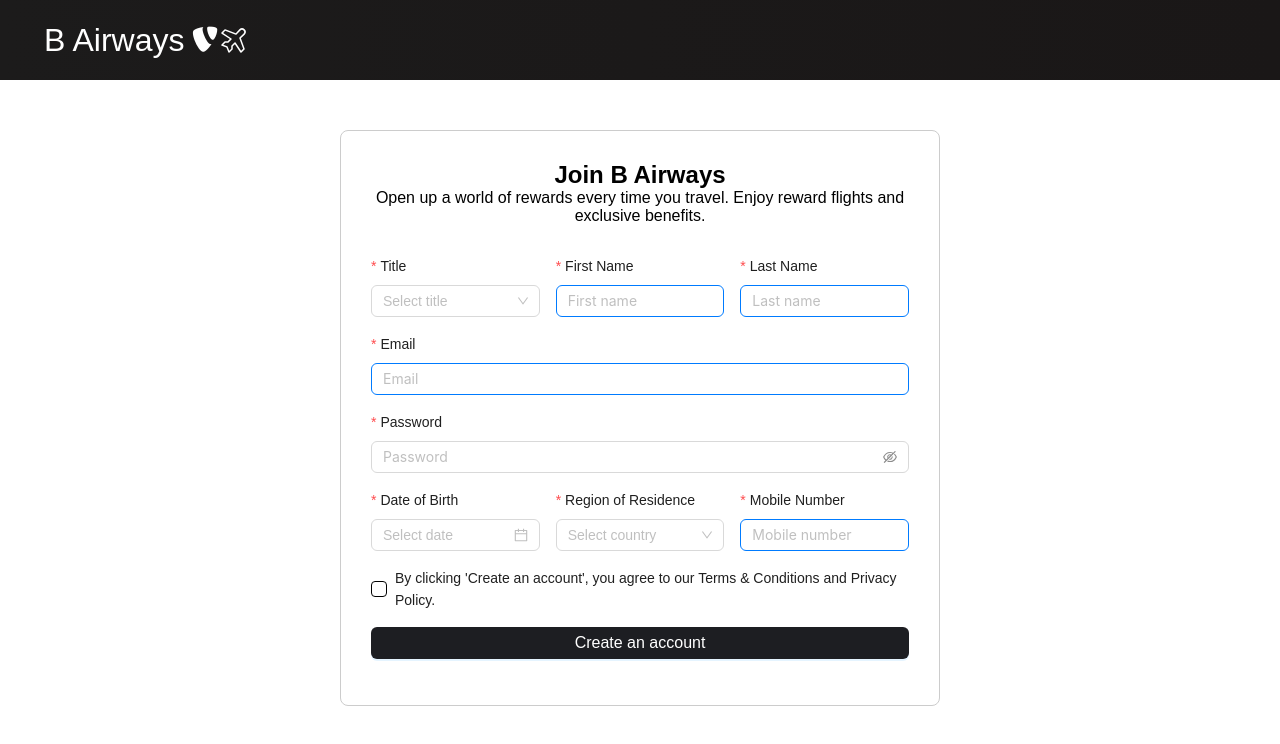
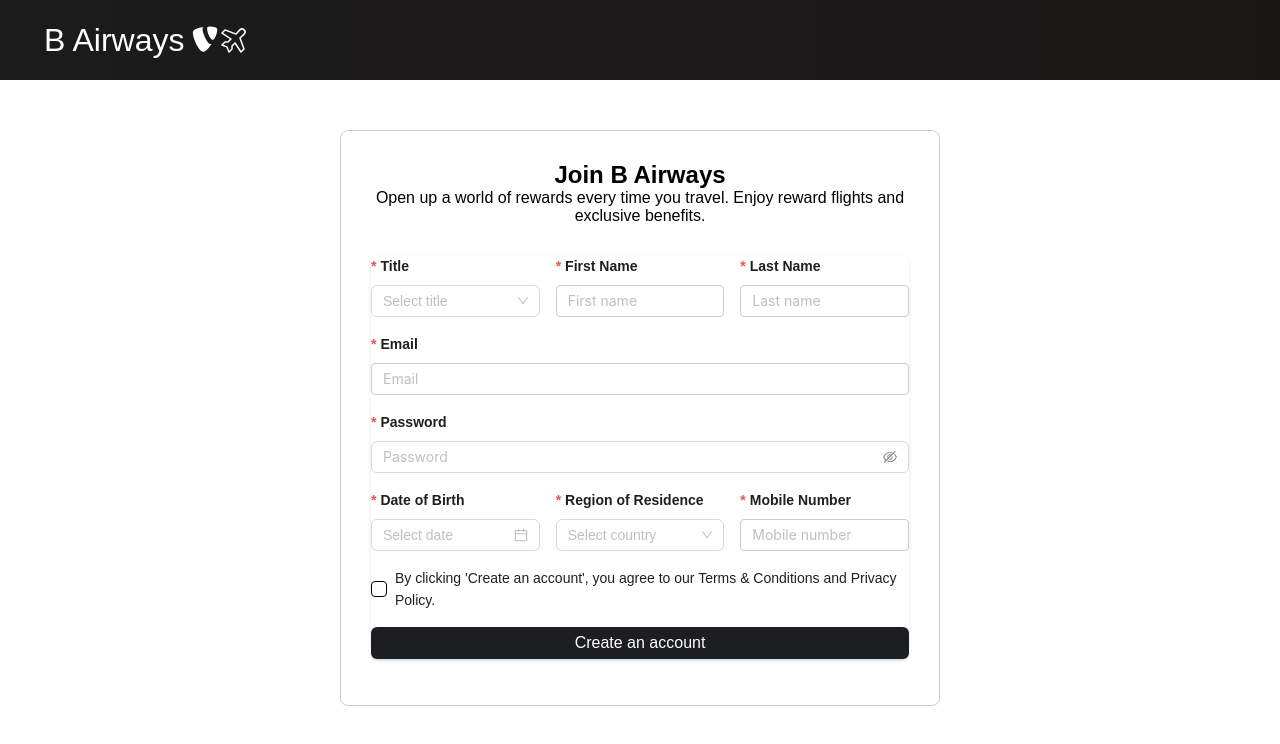
Before and after one commit to De-Silva-Madhushankha/Airline-Reservation-System, a React (Vite) app in the folder b-airlines-frontend/: page /sign-up in a window 1280 px wide. Shown: the top 744 px of the page. Built offline with nearby package versions, Linux system fonts and the light colour scheme.

Commit message:
updated styling

```diff
--- a/b-airlines-frontend/src/App.css
+++ b/b-airlines-frontend/src/App.css
@@ -41,7 +41,54 @@
 }
 
 .ant-btn-primary:focus {
-    background-color: #060606; /* Darker green on focus */
+    background-color: #060606;
     border: none; /* Remove borders */
     box-shadow: none; /* Remove focus shadow */
 }
+
+
+form {
+    margin: 20px 0;
+    padding: 20px;
+    background-color: #fff; /* White background */
+    border-radius: 8px;
+    box-shadow: 0 2px 4px rgba(0, 0, 0, 0.1); /* Light shadow */
+}
+
+form .ant-form-item {
+    margin-bottom: 16px;
+}
+
+form .ant-form-item-label > label {
+    font-weight: bold;
+    color: #333; /* Dark gray color */
+}
+
+form .ant-form-item-control-input input,
+form .ant-form-item-control-input textarea,
+form .ant-form-item-control-input select {
+    border: 1px solid #ccc; /* Light gray border */
+    border-radius: 4px;
+
+}
+
+form button {
+    background-color: #000; /* Black background */
+    border-color: #000; /* Black border */
+    color: #fff; /* White text color */
+    padding: 10px 20px;
+    border-radius: 4px;
+    cursor: pointer;
+}
+
+form button:hover {
+    background-color: #333; /* Dark gray background on hover */
+    border-color: #333; /* Dark gray border on hover */
+}
+
+form button:focus {
+    background-color: #060606; /* Darker black on focus */
+    border-color: #060606; /* Darker black border on focus */
+    box-shadow: none; /* Remove focus shadow */
+    outline: none; /* Remove default outline */
+}
--- a/b-airlines-frontend/src/components/SignUpComponent.jsx
+++ b/b-airlines-frontend/src/components/SignUpComponent.jsx
@@ -1,5 +1,5 @@
 import React, { useState } from 'react';
-import { Form,Checkbox, Input, Button, DatePicker, Select, Row, Col } from 'antd';
+import { Form,Checkbox, Input, Button, DatePicker, Select, Row, Col, message } from 'antd';
 import axios from '../axiosConfig.js';
 // import './Join.css';
 import styled from 'styled-components';
@@ -59,10 +59,14 @@ const onFinish = (values) => {
   })
   .then((response) => {
     if (response.data.success) {
-      alert(response.data.message);
-      navigate('/'); // Navigate to home page
+      //alert(response.data.message);
+      message.success(response.data.message);
+      setTimeout(() => {
+        navigate('/'); // Navigate to home page after 2 seconds
+      }, 1000);
     } else if(!response.data.success) {
-      alert(response.data.message);
+      // alert(response.data.message);
+      message.error(response.data.message);
     }
   })
   .catch((error) => {
--- a/b-airlines-frontend/src/components/passengerComponent.jsx
+++ b/b-airlines-frontend/src/components/passengerComponent.jsx
@@ -49,7 +49,7 @@ const PassengerForm = () => {
           <Button type="primary" htmlType="submit">Save & Next</Button>
         </Form>
       </Content>
-      <Footer style={{ textAlign: 'center' }}>B Airways ©2024 Created by Madhushankha De Silva</Footer>
+      <Footer style={{ textAlign: 'center' }}>B Airways ©2024 Created by Team 23</Footer>
     </Layout>
   );
 };
```
